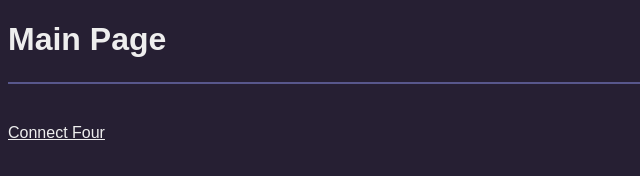
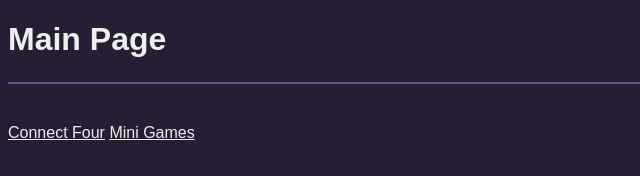
Before and after one commit to ToBinio/Main_Page, a website: page client/public/index.html in a window 1280 px wide. Shown: the whole page, without its empty margins (0-640 px from the left). Drawn offline with Linux system fonts and the light colour scheme.

Commit message:
adding Mini game Page to link list

```diff
--- a/client/public/index.html
+++ b/client/public/index.html
@@ -9,6 +9,7 @@
 <h1>Main Page</h1>
 <hr>
 <a href="http://185.194.142.160:1100">Connect Four</a>
+<a href="http://185.194.142.160:1101">Mini Games</a>
 <script src="../src/index.js"></script>
 </body>
 </html>
```
